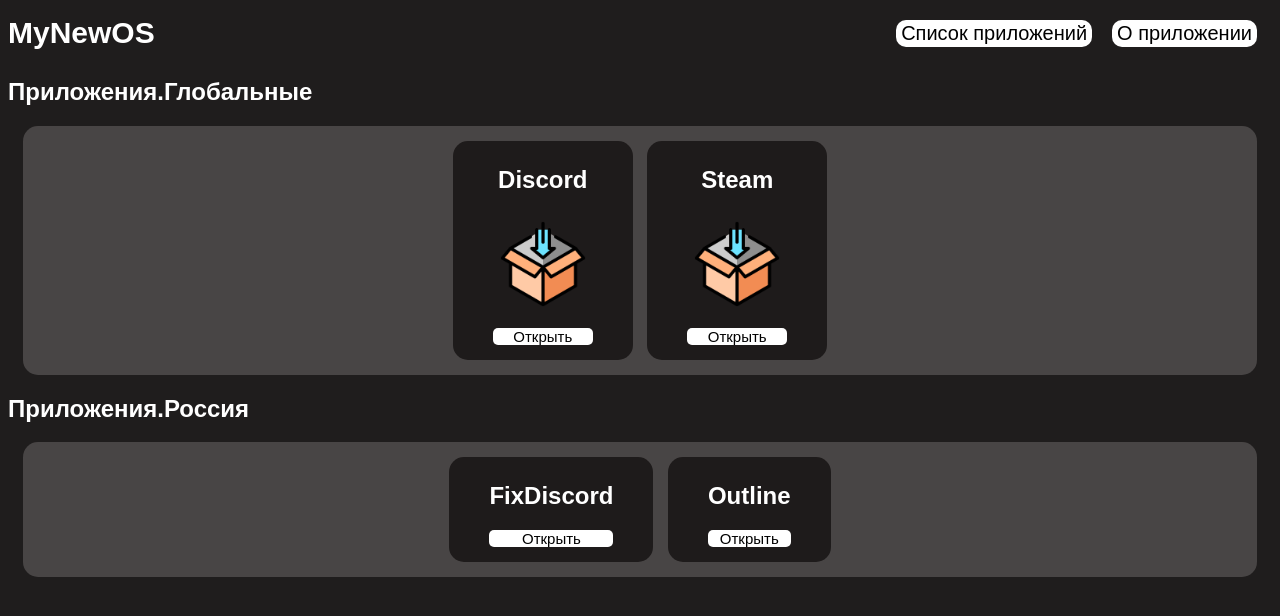
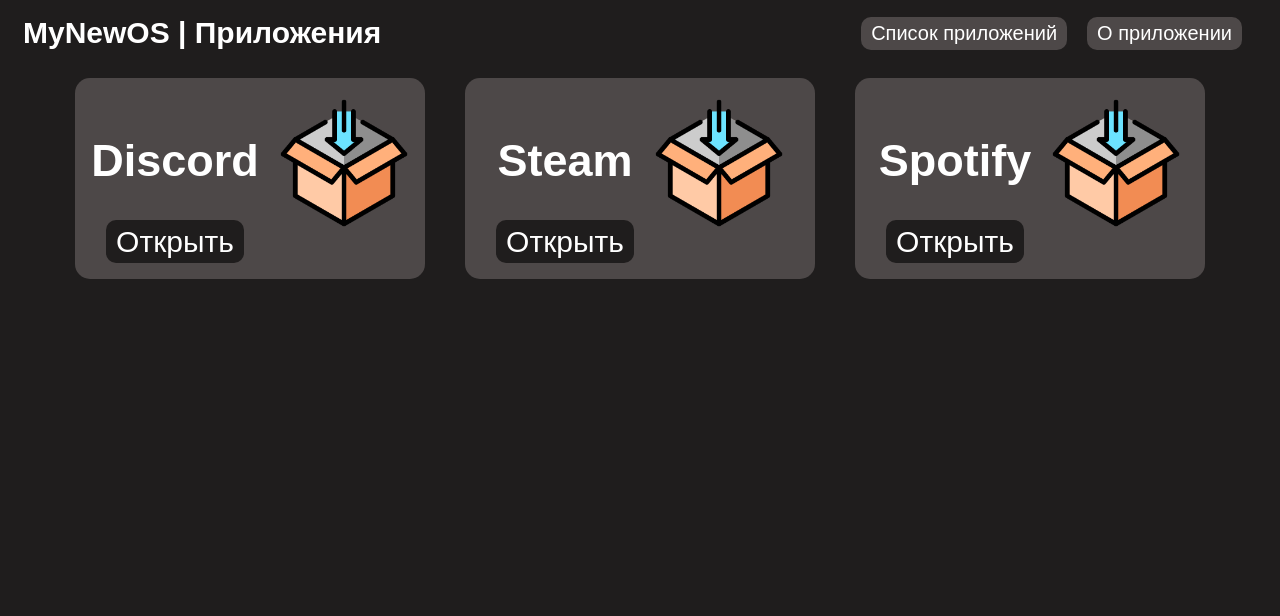
Before and after one commit to refy1k/MyNewOs, a website: page src/index.html in a window 1280 px wide. Drawn offline with Linux system fonts and the light colour scheme.

Commit message:
Enhance index.html and styles.css for improved application layout and design; updated header title to include "Приложения", restructured app display with new styling, and refined button styles for better user experience.

```diff
--- a/src/index.html
+++ b/src/index.html
@@ -8,7 +8,7 @@
 </head>
 <body>
   <header>
-      <h1>MyNewOS</h1>
+      <h1>MyNewOS | Приложения</h1>
       <div class="HeaderBlock">
         <a class="HeaderText" href="#">Список приложений</a>
         <a class="HeaderText" href="#">О приложении</a>
@@ -18,33 +18,32 @@
   <main>
     <article>
       <section>
-      </section>
-      <section>
-        <h2>Приложения.Глобальные</h2>
-        <div class="mainbootstrap">
-          <div class="appbootstrap">
-            <h2>Discord</h2>
-            <img src="assets/packet.png" alt="Discord" height="100px">
-            <a class="buttonbootstrap" href="#" target="_blank">Открыть</a>
+        <div class="app-list">
+
+          <div class="app">
+            <div class="app-text">
+              <h2>Discord</h2>
+              <a class="app-button" href="#"">Открыть</a>
+            </div>
+            <img src="assets/packet.png" alt="Discord" height="150px">
           </div>
-          <div class="appbootstrap">
-            <h2>Steam</h2>
-            <img src="assets/packet.png" alt="Steam" height="100px">
-            <a class="buttonbootstrap" href="#" target="_blank">Открыть</a>
+
+          <div class="app">
+            <div class="app-text">
+              <h2>Steam</h2>
+              <a class="app-button" href="#"">Открыть</a>
+            </div>
+            <img src="assets/packet.png" alt="Discord" height="150px">
           </div>
-        </div>
-      </section>
-      <section>
-        <h2>Приложения.Россия</h2>
-        <div class="mainbootstrap">
-          <div class="appbootstrap">
-            <h2>FixDiscord</h2>
-            <a class="buttonbootstrap" href="#" target="_blank">Открыть</a>
+
+          <div class="app">
+            <div class="app-text">
+              <h2>Spotify</h2>
+              <a class="app-button" href="#"">Открыть</a>
+            </div>
+            <img src="assets/packet.png" alt="Discord" height="150px">
           </div>
-          <div class="appbootstrap">
-            <h2>Outline</h2>
-            <a class="buttonbootstrap" href="#" target="_blank">Открыть</a>
-          </div>
+
         </div>
       </section>
     </article>
--- a/src/styles.css
+++ b/src/styles.css
@@ -5,6 +5,7 @@
     display: flex;
     height: 50px;
     align-items: center;
+    margin: 0px 15px;
 }
 
 .HeaderBlock {
@@ -18,47 +19,45 @@
 .HeaderText {
     color: rgb(0, 0, 0);
     font-size: 20px;
-    padding: 2px 5px;
+    padding: 5px 10px;
     margin: 0 5px;
     text-decoration: none;
-    background-color: white;
+    color: white;
+    background-color: rgb(77, 72, 72);
     border-radius: 10px;
 }
 
 body {
     background-color: rgb(31, 29, 29);
+    font-family: 'Montserrat', sans-serif;
     color: white;
-    font-family: 'Montserrat', sans-serif;
 }
 
-.buttonbootstrap {
-    color: rgb(0, 0, 0);
-    background-color: rgb(255, 255, 255);
-    border-radius: 5px;
-    font-size: 15px;
-    display: block;
-    margin: 10px auto;
-    text-decoration: none;
+.app-list {
+    display: flex;
+    justify-content: center;
 }
 
-.mainbootstrap {
+.app {
+    display: flex;
+    width: 330px;
+    background-color: rgb(77, 72, 72);
+    border-radius: 15px;
+    margin: 20px;
     padding: 10px;
-    display: block;
-    background-color: rgb(72, 69, 69);
-    border-radius: 15px;
-    margin: 15px ;
-    text-align: center;
+    justify-content: center;
 }
 
-.appbootstrap {
-    margin: 5px;
-    padding: 5px 40px;
-    display: inline-block;
-    background-color: rgb(30, 27, 27);
-    border-radius: 15px;
+.app-text {
+    font-size: 30px;
+    text-align: center;
+    padding: 10px;
 }
 
-.appbootstrap:hover {
-    background-color: rgb(47, 47, 47);
-    transition: ease-in-out 0.2s;
+.app-button {
+    color: white;
+    text-decoration: none;
+    background-color: rgb(31, 29, 29);
+    border-radius: 10px;
+    padding: 5px 10px;
 }
```
